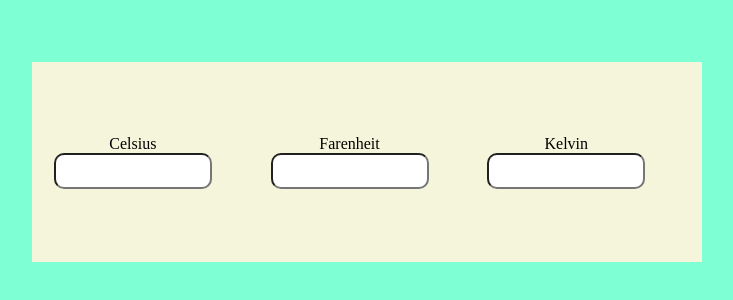
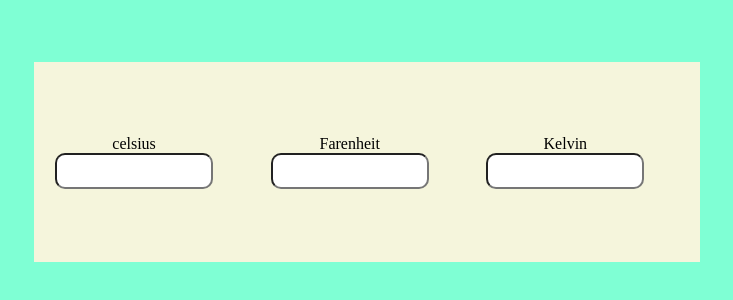
Before and after one commit to krishnaharshith/Temperature-converter, a plain HTML site: page index.html in a window 1280 px wide. Shown: the part 238-538 px from the top of the page, 273-1006 px from the left. Drawn offline with Linux system fonts and the light colour scheme.

```diff
--- a/index.html
+++ b/index.html
@@ -10,7 +10,7 @@
     <div class="container">
         <div class="maincontainer">
             <div class="col">
-                <label for="">Celsius</label>
+                <label for="">celsius</label>
                 <input type="number" id="celsius">
             </div>
             <div class="col">
```
Also changed, not shown: Images/Screenshot 2024-05-14 193437.png (added), Images/Screenshot 2024-05-14 193447.png (added), 1 other file.
